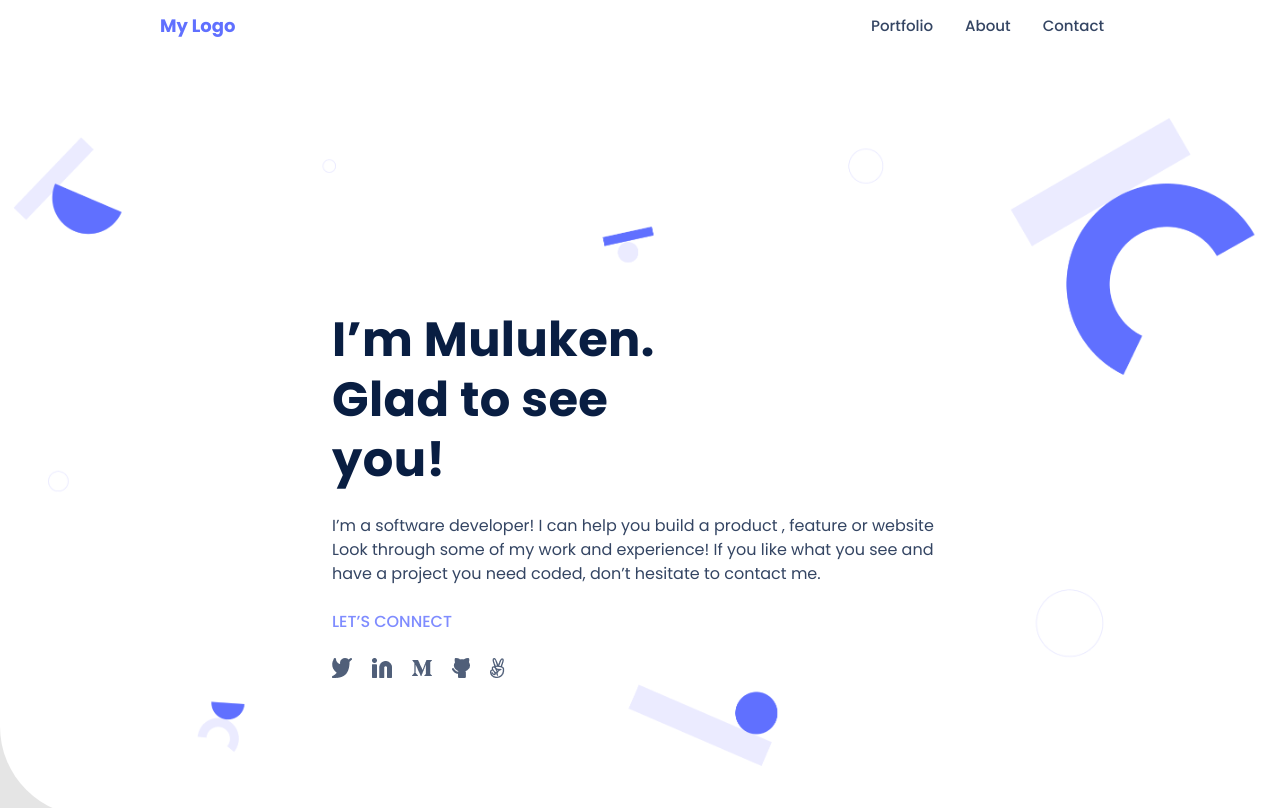
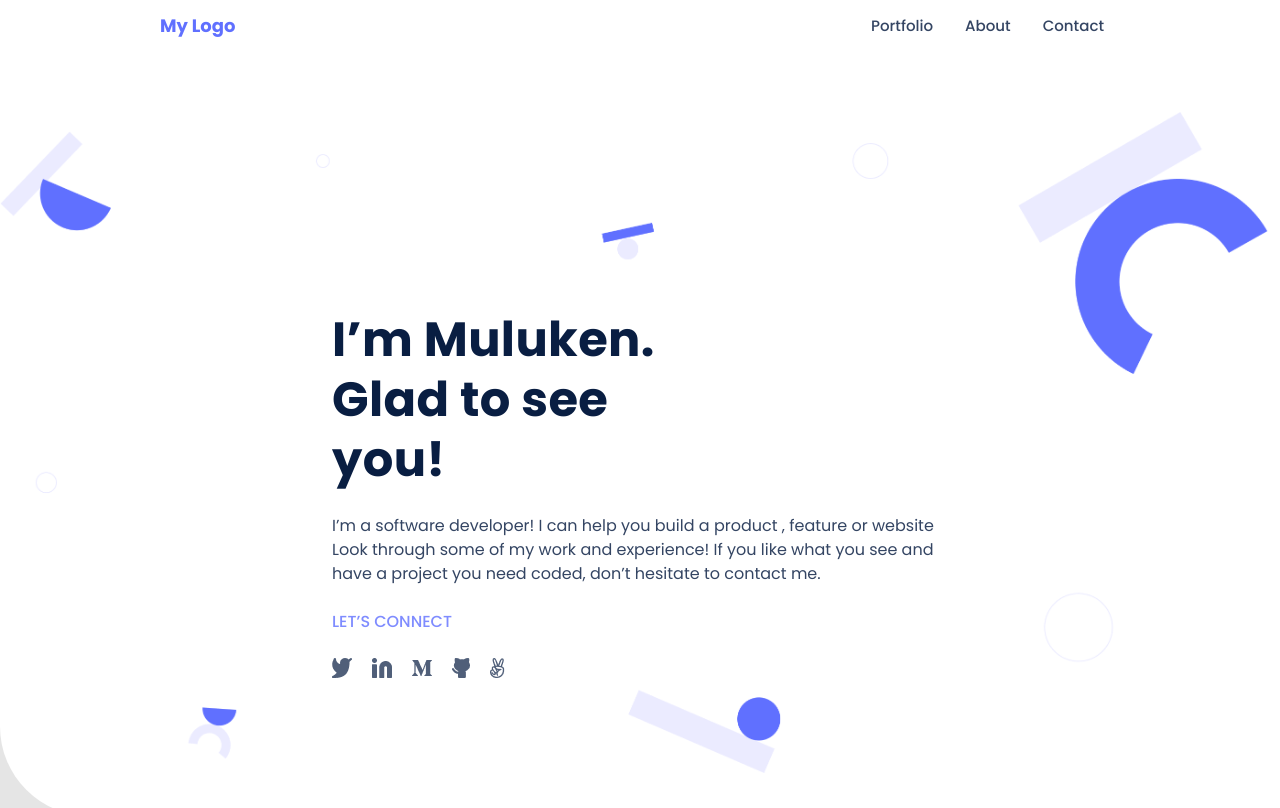
Before and after one commit to mulugithub/Microverse-Portfolio, a website: page index.html in a window 1280 px wide. Shown: the top 808 px of the page. Drawn offline with Linux system fonts and the light colour scheme.

Commit message:
Update styles.css file for background-size contain

```diff
--- a/styles.css
+++ b/styles.css
@@ -435,7 +435,7 @@ input[type="submit"]:active {
   .headline-section {
     background-image: url(images/Header\ bgdesktop@2x.png);
     background-repeat: no-repeat;
-    background-size: 98%;
+    background-size: contain;
     background-position: center;
     margin: 0;
     min-height: 80vh;
```
